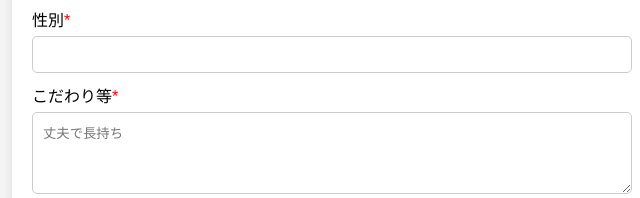
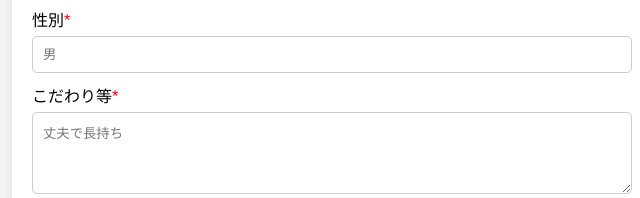
Before and after one commit to geojackass/pitasui, a plain HTML site: page docs/index.html in a window 1280 px wide. Shown: the part 516-714 px from the top of the page, 308-948 px from the left. Drawn offline with Linux system fonts and the light colour scheme.

Commit message:
Update index.html

```diff
--- a/docs/index.html
+++ b/docs/index.html
@@ -27,7 +27,7 @@
       <input type="age" id="age" name="entry.785359631" placeholder="30" required>
 
       <label for="gender">性別<span>*</span></label>
-      <input type="gender" id="gender" name="entry.920293836" required>
+      <input type="gender" id="gender" name="entry.920293836" placeholder="男" required>
 
       <label for="message">こだわり等<span>*</span></label>
       <textarea id="message" name="entry.870166334" rows="4" placeholder="丈夫で長持ち" required></textarea>
```
